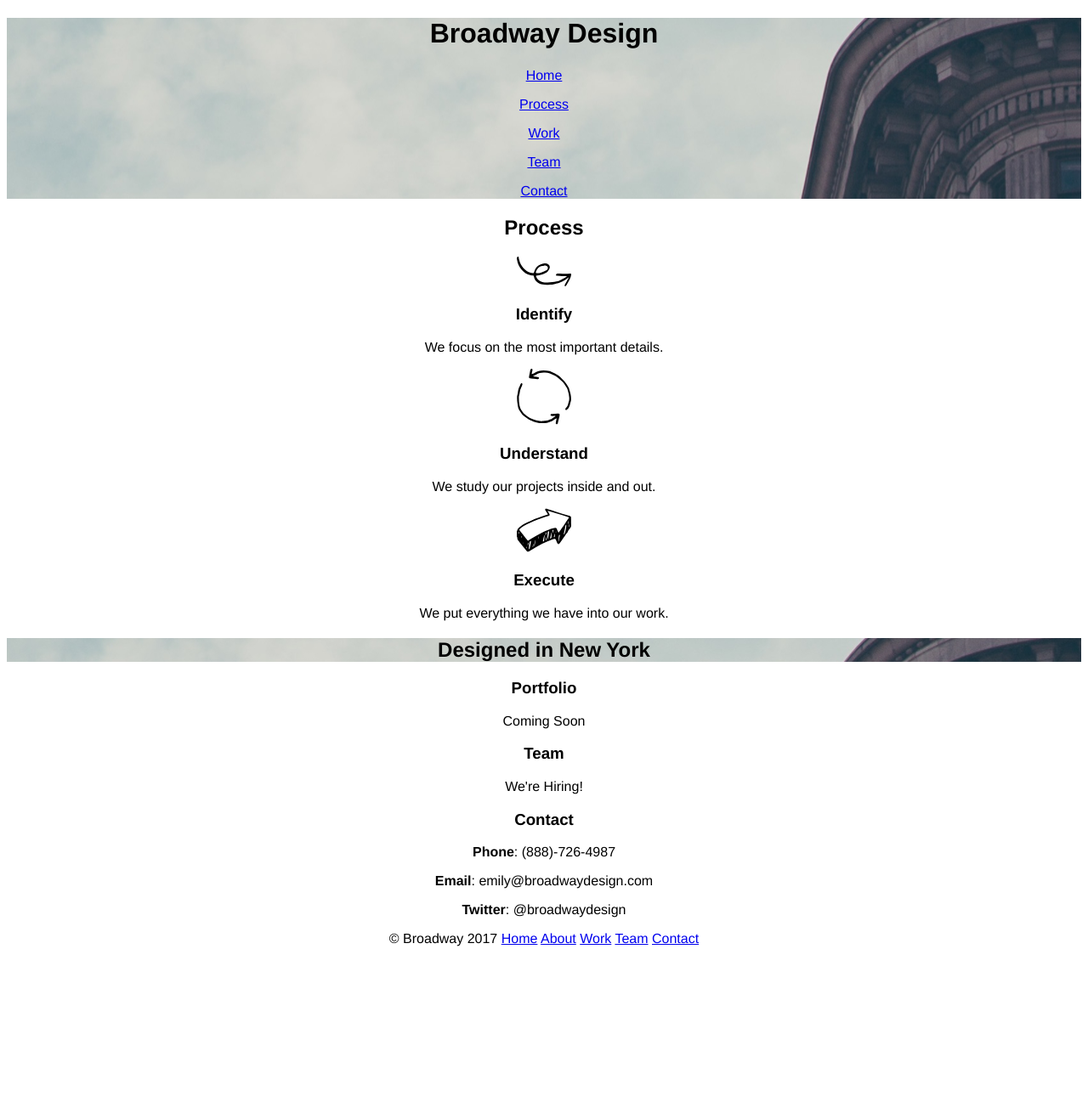
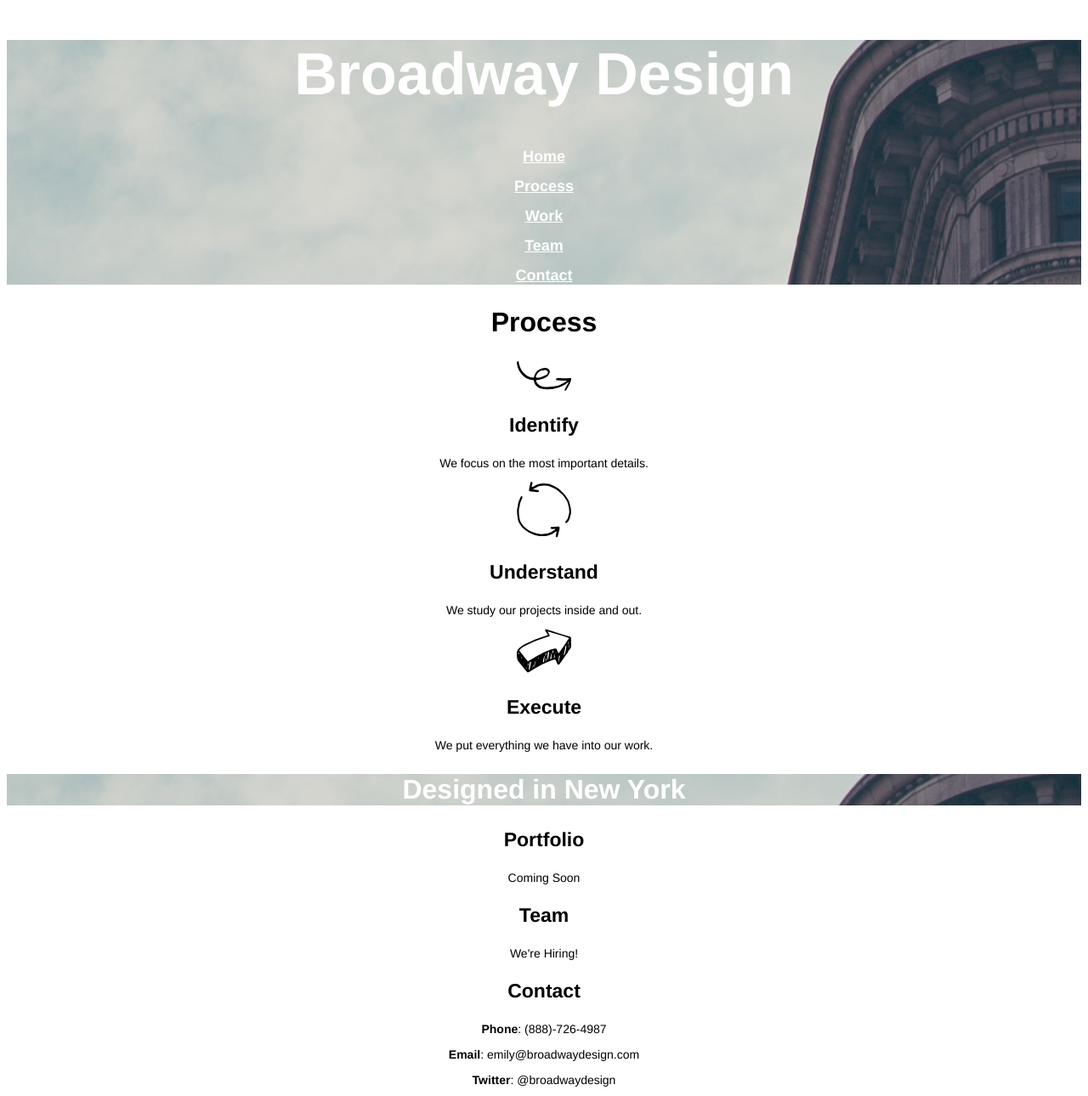
Before and after one commit to glengold/broadway, a plain HTML site: page index.html in a window 1280 px wide. Shown: the top 1290 px of the page at 85% size. Before the commit the page ends 1130 px from the top, so only its background shows below. Drawn offline with Linux system fonts and the light colour scheme; files whose address does not match are found by name.

Commit message:
added remaining css code

```diff
--- a/css/style.css
+++ b/css/style.css
@@ -4,4 +4,32 @@
 }
 .hero {
   background-image: url(images/the-flatiron-building.png);
+  font-size: 23px;
+  font-weight: bold;
+  color: white;
 }
+h1 {
+  font-size: 70px;
+  font-weight: bold;
+  color: white;
+}
+.btn-nav {
+  font-size: 18px;
+  color: white;
+}
+h2 {
+  font-size: 32px;
+  font-weight: bold;
+}
+h3 {
+  font-size: 23px;
+  font-weight: bold;
+}
+p {
+  font-size: 14px;
+}
+.footer {
+  font-size: 11px;
+  color: white;
+  background-color: dimgray;
+}
```
